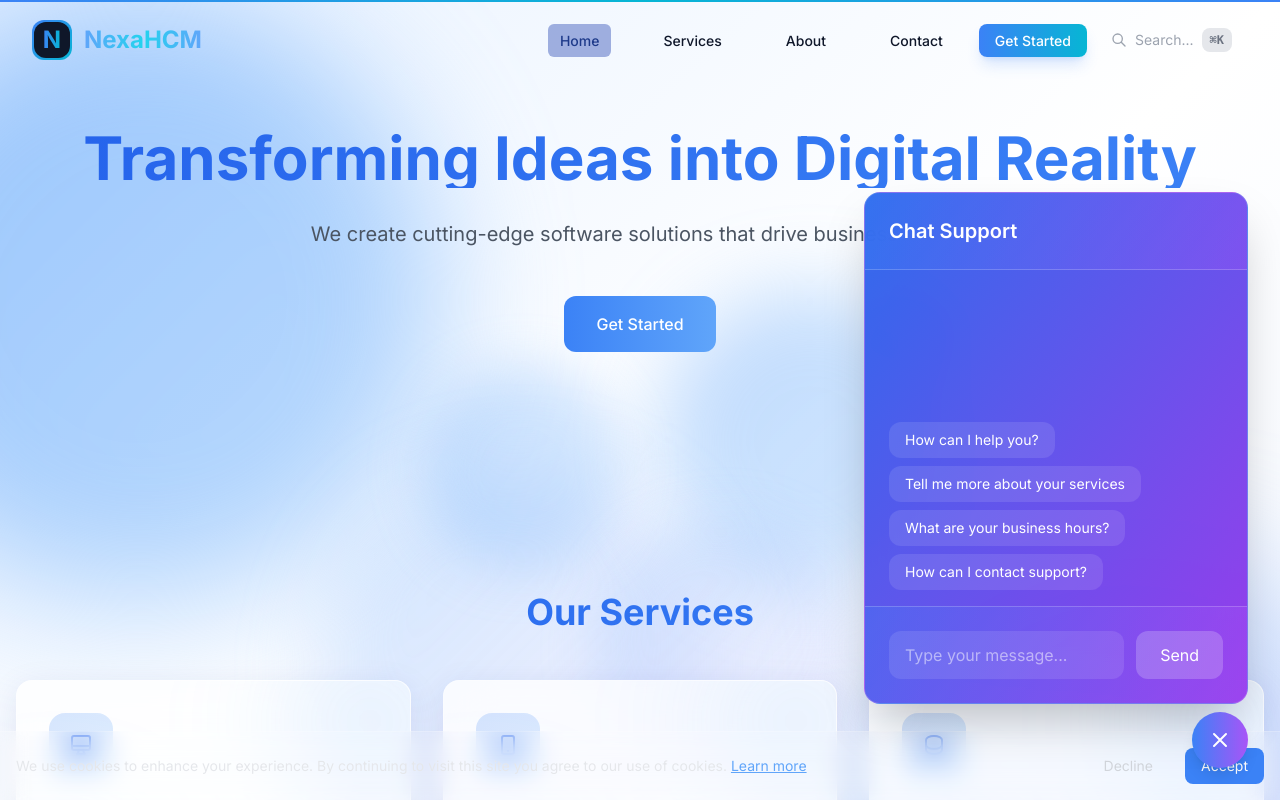
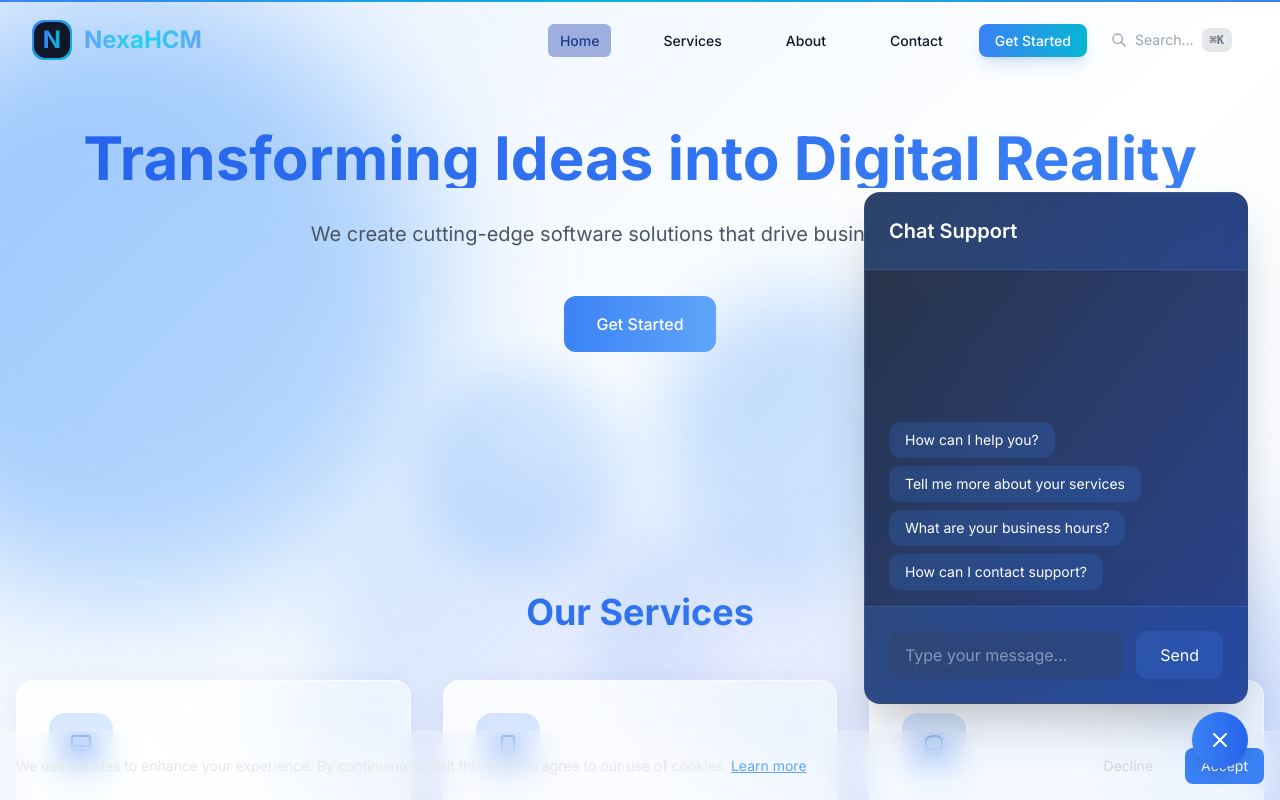
Before and after one commit to Prasanthk4/nexahcm, a React (Vite) app: page / in a window 1280 px wide. Both pictures are taken after a click on the button 1220 px from the left and 740 px from the top of the page. Shown: the top 800 px of the page. Built offline with nearby package versions, Linux system fonts and the light colour scheme.

Commit message:
style: Update chat widget with professional color scheme

```diff
--- a/src/components/ChatWidget.jsx
+++ b/src/components/ChatWidget.jsx
@@ -121,10 +121,10 @@ const ChatWidget = () => {
             initial={{ opacity: 0, y: 20 }}
             animate={{ opacity: 1, y: 0 }}
             exit={{ opacity: 0, y: 20 }}
-            className="fixed bottom-24 right-8 z-50 w-96 h-[32rem] bg-gradient-to-br from-blue-600/95 to-purple-600/95 backdrop-blur-xl rounded-2xl shadow-2xl border border-white/20 flex flex-col overflow-hidden"
+            className="fixed bottom-24 right-8 z-50 w-96 h-[32rem] bg-gradient-to-br from-slate-800/95 to-blue-900/95 backdrop-blur-xl rounded-2xl shadow-2xl border border-blue-200/10 flex flex-col overflow-hidden"
           >
             {/* Header */}
-            <div className="p-6 border-b border-white/20 bg-gradient-to-r from-blue-500/30 to-purple-500/30">
+            <div className="p-6 border-b border-blue-200/10 bg-gradient-to-r from-blue-500/20 to-blue-600/20">
               <h3 className="text-xl font-semibold text-white">Chat Support</h3>
             </div>
 
@@ -138,11 +138,11 @@ const ChatWidget = () => {
                   <div
                     className={`max-w-[75%] break-words p-3 rounded-xl ${
                       message.sender === 'user'
-                        ? 'bg-white/20 text-white'
-                        : 'bg-white/10 text-white'
+                        ? 'bg-blue-500/30 text-white'
+                        : 'bg-slate-700/40 text-white'
                     }`}
                   >
-                    <div className="text-xs text-white/70 mb-1">
+                    <div className="text-xs text-blue-100/70 mb-1">
                       {message.timestamp}
                     </div>
                     <div className="whitespace-pre-wrap">
@@ -153,11 +153,11 @@ const ChatWidget = () => {
               ))}
               {isTyping && (
                 <div className="flex justify-start">
-                  <div className="bg-white/10 text-white px-4 py-2 rounded-xl">
+                  <div className="bg-slate-700/40 text-white px-4 py-2 rounded-xl">
                     <div className="flex gap-1">
-                      <span className="w-2 h-2 bg-white/60 rounded-full animate-bounce" style={{ animationDelay: '0ms' }} />
-                      <span className="w-2 h-2 bg-white/60 rounded-full animate-bounce" style={{ animationDelay: '150ms' }} />
-                      <span className="w-2 h-2 bg-white/60 rounded-full animate-bounce" style={{ animationDelay: '300ms' }} />
+                      <span className="w-2 h-2 bg-blue-200/60 rounded-full animate-bounce" style={{ animationDelay: '0ms' }} />
+                      <span className="w-2 h-2 bg-blue-200/60 rounded-full animate-bounce" style={{ animationDelay: '150ms' }} />
+                      <span className="w-2 h-2 bg-blue-200/60 rounded-full animate-bounce" style={{ animationDelay: '300ms' }} />
                     </div>
                   </div>
                 </div>
@@ -172,7 +172,7 @@ const ChatWidget = () => {
                   <button
                     key={index}
                     onClick={() => handleQuickReply(reply)}
-                    className="px-4 py-2 text-sm bg-white/10 hover:bg-white/20 text-white rounded-xl transition-all hover:scale-105"
+                    className="px-4 py-2 text-sm bg-blue-500/20 hover:bg-blue-500/30 text-white rounded-xl transition-all hover:scale-105"
                   >
                     {reply.text}
                   </button>
@@ -181,7 +181,7 @@ const ChatWidget = () => {
             )}
 
             {/* Input */}
-            <form onSubmit={handleSubmit} className="p-6 border-t border-white/20 bg-gradient-to-r from-blue-500/30 to-purple-500/30">
+            <form onSubmit={handleSubmit} className="p-6 border-t border-blue-200/10 bg-gradient-to-r from-blue-500/20 to-blue-600/20">
               <div className="flex items-center gap-3">
                 <div className="flex-1 relative">
                   <input
@@ -189,15 +189,15 @@ const ChatWidget = () => {
                     value={inputValue}
                     onChange={(e) => setInputValue(e.target.value)}
                     placeholder="Type your message..."
-                    className="w-full px-4 py-3 bg-white/10 rounded-xl focus:outline-none focus:ring-2 focus:ring-white/30 text-white placeholder-white/50"
+                    className="w-full px-4 py-3 bg-slate-700/30 rounded-xl focus:outline-none focus:ring-2 focus:ring-blue-400/30 text-white placeholder-blue-100/50"
                     required
                   />
                 </div>
                 <button
                   type="submit"
                   disabled={isSubmitting}
-                  className={`px-6 py-3 bg-white/20 text-white rounded-xl transition-all ${
-                    isSubmitting ? 'opacity-50 cursor-not-allowed' : 'hover:bg-white/30 hover:scale-105'
+                  className={`px-6 py-3 bg-blue-500/20 text-white rounded-xl transition-all ${
+                    isSubmitting ? 'opacity-50 cursor-not-allowed' : 'hover:bg-blue-500/30 hover:scale-105'
                   }`}
                 >
                   Send
@@ -211,7 +211,7 @@ const ChatWidget = () => {
       {/* Toggle Button */}
       <button
         onClick={() => setIsOpen(!isOpen)}
-        className={`fixed bottom-8 right-8 z-50 p-4 rounded-full bg-gradient-to-r from-blue-500 to-purple-500 text-white shadow-lg transition-transform hover:scale-110 ${
+        className={`fixed bottom-8 right-8 z-50 p-4 rounded-full bg-gradient-to-r from-blue-500 to-blue-600 text-white shadow-lg transition-transform hover:scale-110 ${
           unreadCount > 0 ? 'animate-bounce' : ''
         }`}
       >
```
